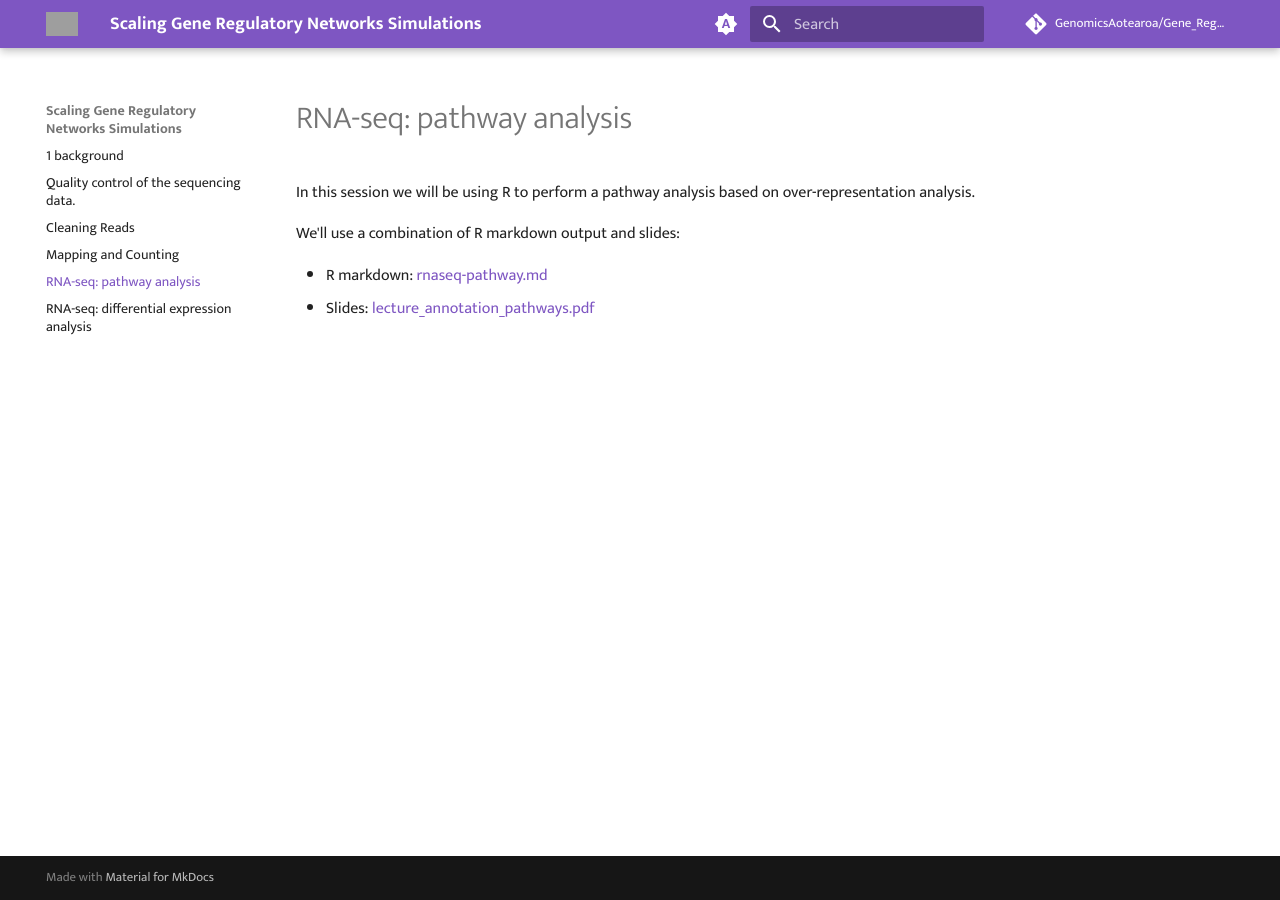
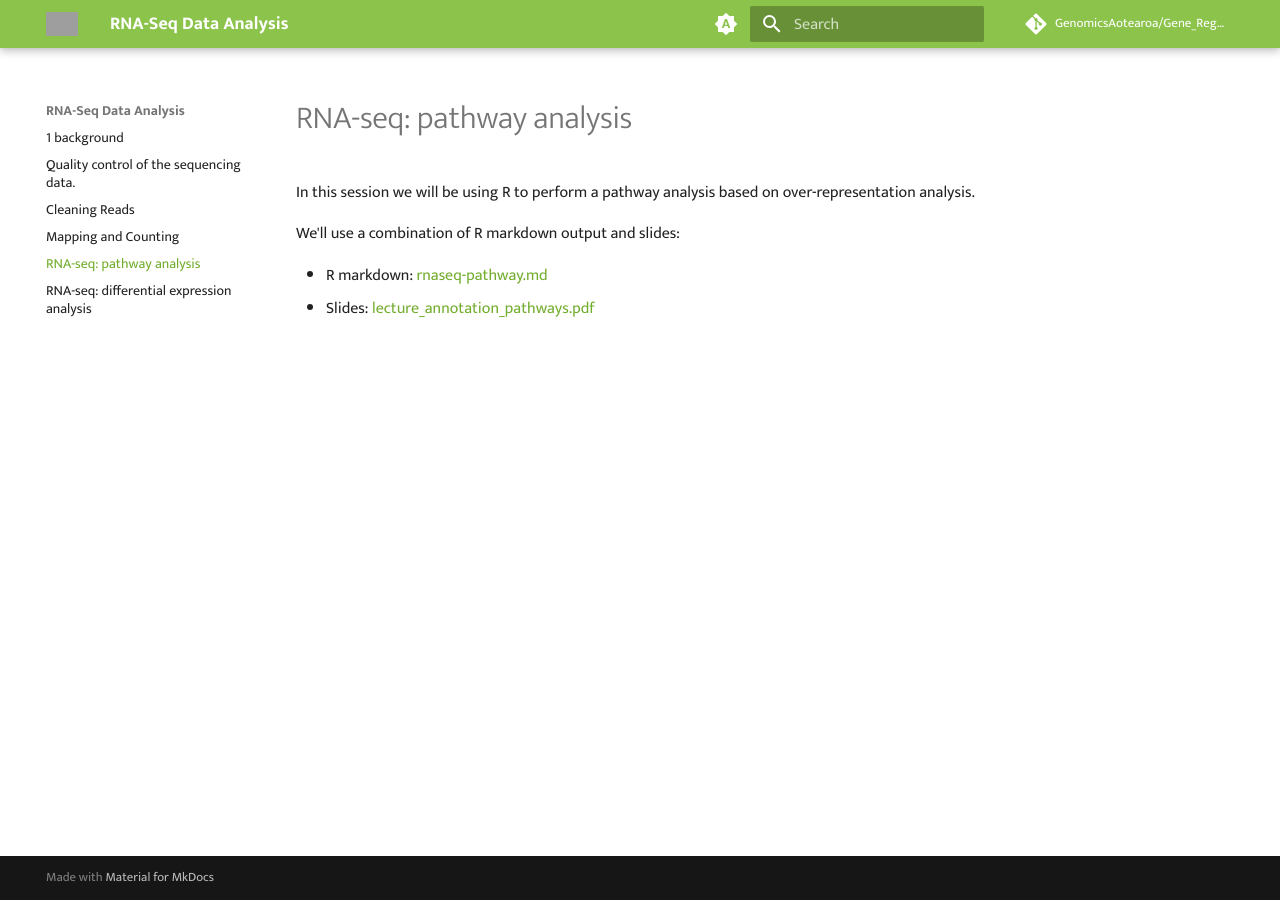
Before and after one commit to GenomicsAotearoa/RNA-seq-workshop, an MkDocs documentation site: the page built from docs/5.overexpressionanalysis.md, in a window 1280 px wide. Built offline with MkDocs 1.6.1 and Material for MkDocs 9.7.7, drawn with Linux system fonts in a browser that asks for light colours; comment, search, counter and statistics services are not loaded; grey boxes are pictures that could not be loaded.

Commit message:
change subject

```diff
--- a/mkdocs.yml
+++ b/mkdocs.yml
@@ -1,4 +1,4 @@
-site_name: Scaling Gene Regulatory Networks Simulations
+site_name: RNA-Seq Data Analysis
 site_author: Genomics Aotearoa & NeSI
 site_dir: public
 site_url: "https://genomicsaotearoa.github.io/Gene_Regulatory_Networks_Simulation_Workshop/"
@@ -24,12 +24,13 @@ theme:
     toggle:
       icon: material/brightness-auto
       name: Switch to light mode
-    primary: deep purple
+    primary: light green
 
   # Palette toggle for light mode
   - media: "(prefers-color-scheme: light)"
     scheme: default
-    primary: deep purple
+    primary: light green
+
 
 
     toggle:
@@ -42,7 +43,8 @@ theme:
     toggle:
       icon: material/brightness-4
       name: Switch to system preference
-    primary: deep purple
+    primary: light green
+
 
   features:
     - navigation.tracking
```
